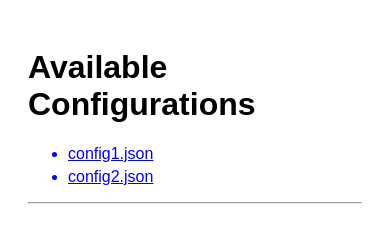
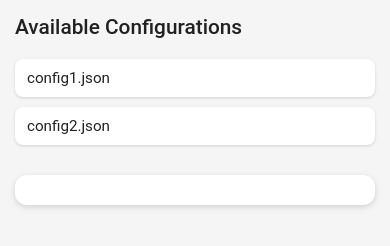
Before and after one commit to rutvora/calculators, a plain HTML site: page index.html in a window 390 px wide. Drawn offline with Linux system fonts and the light colour scheme.

Commit message:
Improve Styling

```diff
--- a/index.html
+++ b/index.html
@@ -7,9 +7,10 @@
 </head>
 <body>
   <h1>Available Configurations</h1>
-  <ul id="configList">Loading...</ul>
+  <div id="configContainer">
+    <ul id="configList">Loading...</ul>
+  </div>
 
-  <hr>
   <div id="app"></div>
 
   <script src="script.js"></script>
--- a/style.css
+++ b/style.css
@@ -1,24 +1,139 @@
+/* Reset */
+body, h1, ul, li, div, label, input, span {
+  margin: 0;
+  padding: 0;
+  box-sizing: border-box;
+}
+
 body {
-  font-family: Arial, sans-serif;
+  font-family: "Roboto", "Helvetica", "Arial", sans-serif;
+  background-color: #f5f5f5;
+  color: #212121;
   padding: 20px;
 }
 
-.field {
-  margin-bottom: 10px;
+/* Title */
+h1 {
+  font-size: 1.5rem;
+  margin-bottom: 20px;
+  font-weight: 500;
+  text-align: left; /* left-align on desktop */
 }
 
-label {
-  display: inline-block;
-  margin-right: 10px;  /* keeps spacing before the value */
+/* Config list container */
+#configContainer {
+  display: inline-block; /* shrink to content width */
+  min-width: 150px;
+  margin-bottom: 30px;
 }
 
-input {
-  width: 80px;
+/* Config list items */
+#configList {
+  list-style: none;
+  margin: 0;
+  padding: 0;
 }
 
 #configList li {
+  background: #fff;
+  padding: 12px 16px;
+  margin-bottom: 10px;
+  border-radius: 8px;
+  box-shadow: 0 1px 3px rgba(0,0,0,0.15);
   cursor: pointer;
-  color: blue;
-  text-decoration: underline;
-  margin: 5px 0;
+  transition: transform 0.1s ease, box-shadow 0.2s ease;
+  font-size: 1rem;
+  text-align: left;
 }
+
+#configList li:hover {
+  transform: translateY(-2px);
+  box-shadow: 0 4px 8px rgba(0,0,0,0.2);
+}
+
+/* Calculator card */
+#app {
+  background: #fff;
+  border-radius: 12px;
+  padding: 20px;
+  box-shadow: 0 2px 6px rgba(0,0,0,0.15);
+  max-width: 400px;
+  width: 100%;
+  margin-bottom: 30px;
+  /* Left align on desktop */
+  margin-left: 0;
+}
+
+/* Input/output rows */
+.field {
+  display: flex;
+  align-items: center;
+  justify-content: space-between;
+  margin-bottom: 16px;
+  flex-wrap: wrap;
+}
+
+.field label {
+  font-size: 0.9rem;
+  color: #555;
+  margin-bottom: 6px;
+  flex: 1 0 40%;
+}
+
+.field input {
+  flex: 1 0 55%;
+  padding: 8px 10px;
+  border: 1px solid #ccc;
+  border-radius: 6px;
+  font-size: 0.9rem;
+  transition: border-color 0.2s ease;
+}
+
+.field input:focus {
+  border-color: #3f51b5;
+  outline: none;
+}
+
+.field span {
+  flex: 1 0 55%;
+  padding: 8px 10px;
+  background: #f0f0f0;
+  border-radius: 6px;
+  font-size: 0.9rem;
+}
+
+/* Responsive adjustments */
+@media (max-width: 480px) {
+  body {
+    padding: 15px;
+  }
+
+  h1 {
+    font-size: 1.3rem;
+  }
+
+  #configContainer {
+    display: block;
+    width: 100%;
+  }
+
+  #configList li {
+    font-size: 0.95rem;
+    padding: 10px 12px;
+  }
+
+  #app {
+    padding: 15px;
+    margin-left: 0;
+  }
+
+  .field {
+    flex-direction: column;
+    align-items: stretch;
+  }
+
+  .field label, .field input, .field span {
+    flex: 1 0 100%;
+    margin-bottom: 8px;
+  }
+}
```
